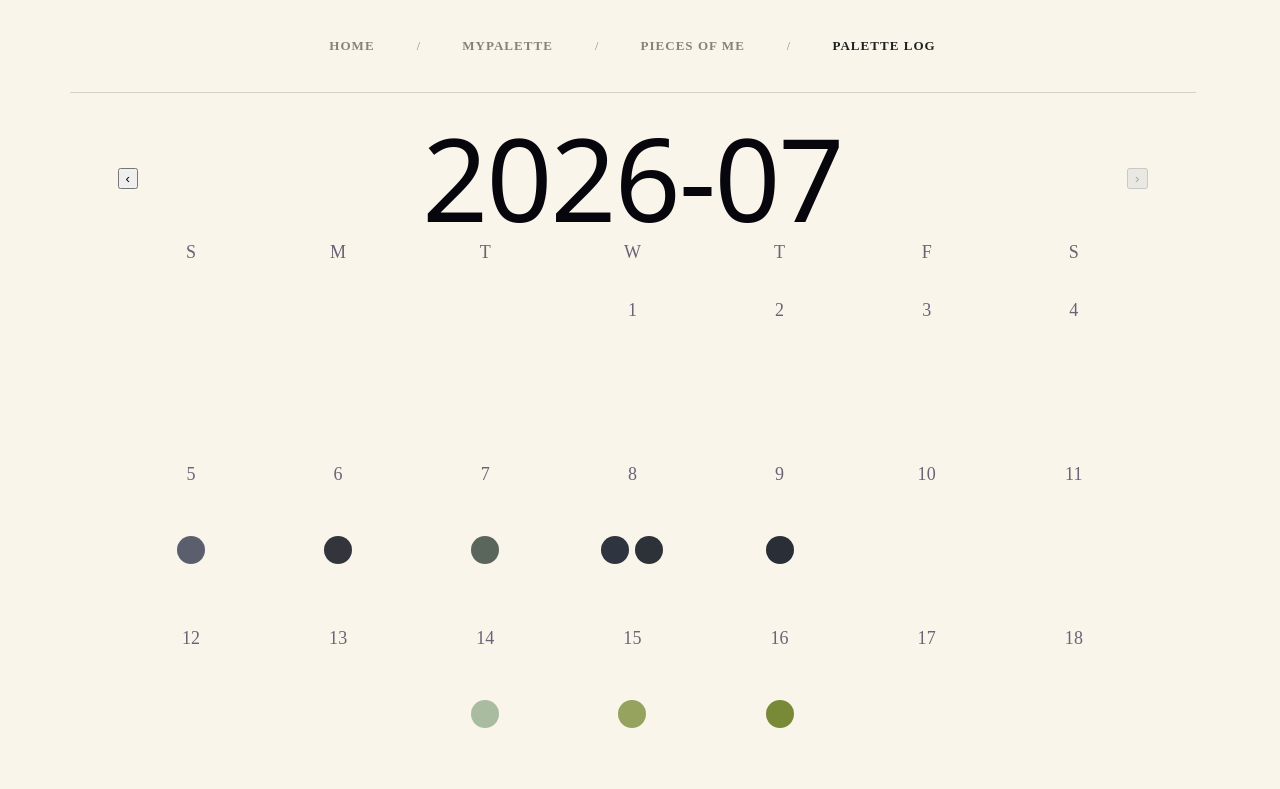
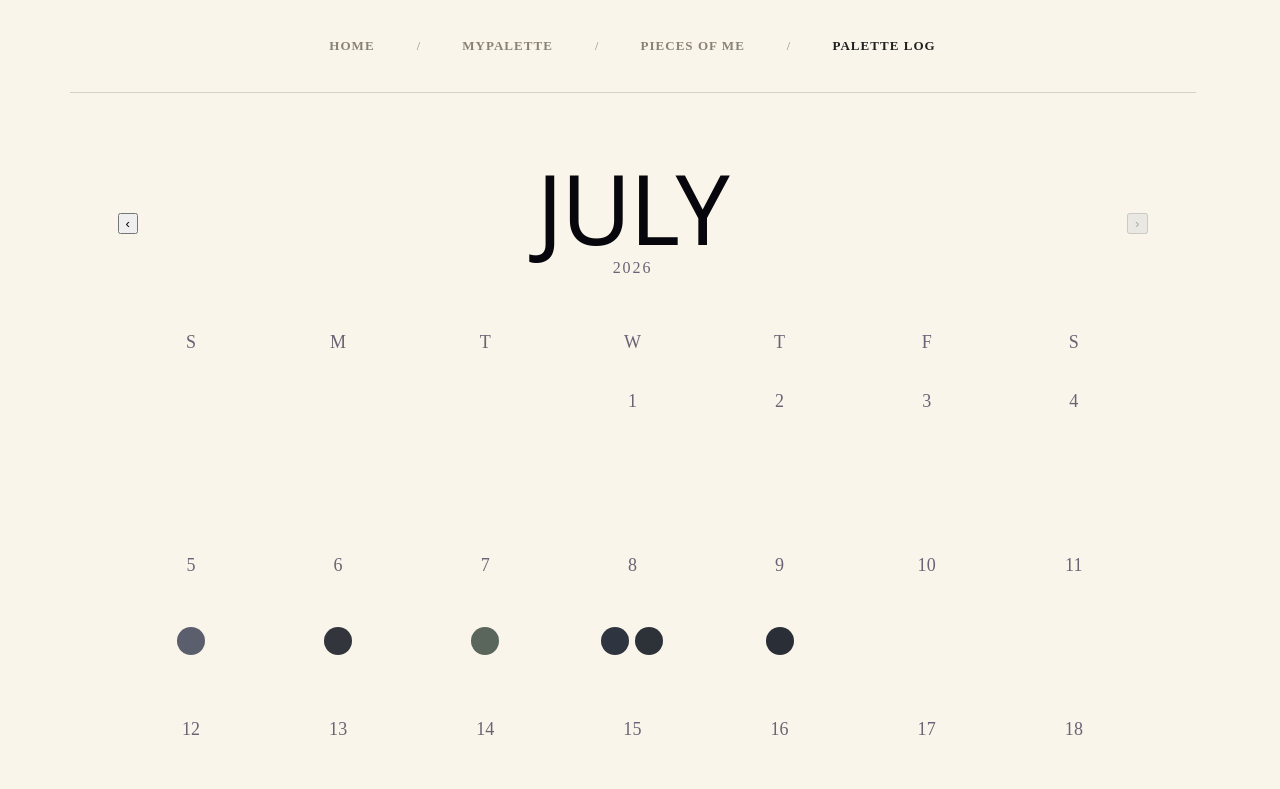
Before and after one commit to flux-hjkim/my-palette, a React (Vite) app: page /palette-log in a window 1280 px wide. Shown: the top 789 px of the page. Built offline with nearby package versions, Linux system fonts and the light colour scheme.

Commit message:
fix: handle empty palette log and deleted months
Palette Log에서 현재 월의 마지막 기록을 삭제했을 때, currentMonthIndex가 배열 범위를 벗어나던 문제 수정

기록이 모두 삭제된 경우, 달력 대신
Empty State 안내 문구가 표시되도록 처리

```diff
--- a/src/pages/PaletteLog.css
+++ b/src/pages/PaletteLog.css
@@ -17,13 +17,23 @@
 }
 
 .palette-log-title {
+  display: flex;
+  flex-direction: column;
+  align-items: center;
+  gap: 4px;
   text-align: center;
 }
 
-.palette-log-header h1 {
+.palette-log-title h1 {
   margin: 0;
-  font-size: clamp(64px, 9vw, 120px);
+  font-size: clamp(56px, 8vw, 96px);
   font-weight: 400;
+  line-height: 0.9;
+}
+
+.palette-log-title span {
+  font-size: 16px;
+  letter-spacing: 0.12em;
 }
 
 .palette-log-calendar {
--- a/src/pages/PaletteLog.jsx
+++ b/src/pages/PaletteLog.jsx
@@ -1,7 +1,22 @@
-import { useMemo, useState } from "react";
+import { useEffect, useMemo, useState } from "react";
 import { useNavigate } from "react-router-dom";
 import "./PaletteLog.css";
 import SubColorModal from "../components/SubColorModal";
+
+const MONTH_NAMES = [
+  "JANUARY",
+  "FEBRUARY",
+  "MARCH",
+  "APRIL",
+  "MAY",
+  "JUNE",
+  "JULY",
+  "AUGUST",
+  "SEPTEMBER",
+  "OCTOBER",
+  "NOVEMBER",
+  "DECEMBER",
+];
 
 function PaletteLog({ colorGroups, onDelete }) {
   const [selectedSubColor, setSelectedSubColor] = useState(null);
@@ -33,6 +48,17 @@ function PaletteLog({ colorGroups, onDelete }) {
   const [currentMonthIndex, setCurrentMonthIndex] = useState(
     sortedMonths.length > 0 ? sortedMonths.length - 1 : 0,
   );
+  // 현재 월의 마지막 기록 삭제 시 currentMonthIndex가 배열 범위를 벗어나지 않도록 보정
+  useEffect(() => {
+    if (sortedMonths.length === 0) {
+      setCurrentMonthIndex(0);
+      return;
+    }
+
+    if (currentMonthIndex > sortedMonths.length - 1) {
+      setCurrentMonthIndex(sortedMonths.length - 1);
+    }
+  }, [sortedMonths.length, currentMonthIndex]);
   // 현재 보고 있는 월 값 ("YYYY-MM")
   const currentMonth = sortedMonths[currentMonthIndex] ?? "";
 
@@ -44,9 +70,12 @@ function PaletteLog({ colorGroups, onDelete }) {
   const month = currentMonth ? Number(monthString) - 1 : null;
 
   // 해당 월이 며칠까지 있는지 계산
-  const daysInMonth = new Date(year, month + 1, 0).getDate();
+  const daysInMonth = currentMonth ? new Date(year, month + 1, 0).getDate() : 0;
   // 해당 월 1일이 무슨 요일인지 계산
-  const firstDayOfMonth = new Date(year, month, 1).getDay();
+  const firstDayOfMonth = currentMonth ? new Date(year, month, 1).getDay() : 0;
+
+  // 월 이름 계산
+  const monthName = currentMonth ? MONTH_NAMES[Number(monthString) - 1] : "";
 
   const groupedSubColors = useMemo(() => {
     return allSubColors.reduce((groupedByDate, subColor) => {
@@ -72,7 +101,7 @@ function PaletteLog({ colorGroups, onDelete }) {
     );
 
     return [...emptyDays, ...monthDays];
-  }, [firstDayOfMonth, daysInMonth]);
+  }, [currentMonth, firstDayOfMonth, daysInMonth]); // 이 값들이 변경되면 계산 다시 실행
 
   const handleEdit = (subColor) => {
     navigate(`/mypalette/${subColor.groupId}/edit/${subColor.id}`, {
@@ -89,6 +118,12 @@ function PaletteLog({ colorGroups, onDelete }) {
 
   return (
     <main className="palette-log-page">
+      {sortedMonths.length === 0 ? (
+        <section className="palette-log-empty">
+          <p>No color records yet.</p>
+        </section>
+      ) : (
+        <>
           <header className="palette-log-header">
             <button
               type="button"
@@ -100,7 +135,8 @@ function PaletteLog({ colorGroups, onDelete }) {
             </button>
 
             <div className="palette-log-title">
-          <h1>{currentMonth}</h1>
+              <h1>{monthName}</h1>
+              <span>{yearString}</span>
             </div>
 
             <button
@@ -167,6 +203,8 @@ function PaletteLog({ colorGroups, onDelete }) {
               onEdit={handleEdit}
             />
           )}
+        </>
+      )}
     </main>
   );
 }
```
Lines whose indentation alone changed are shown as unchanged.
